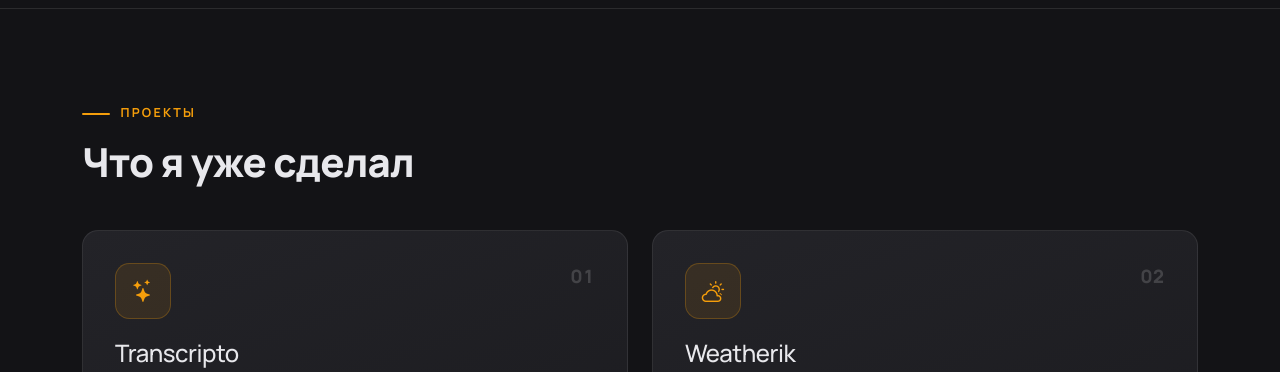
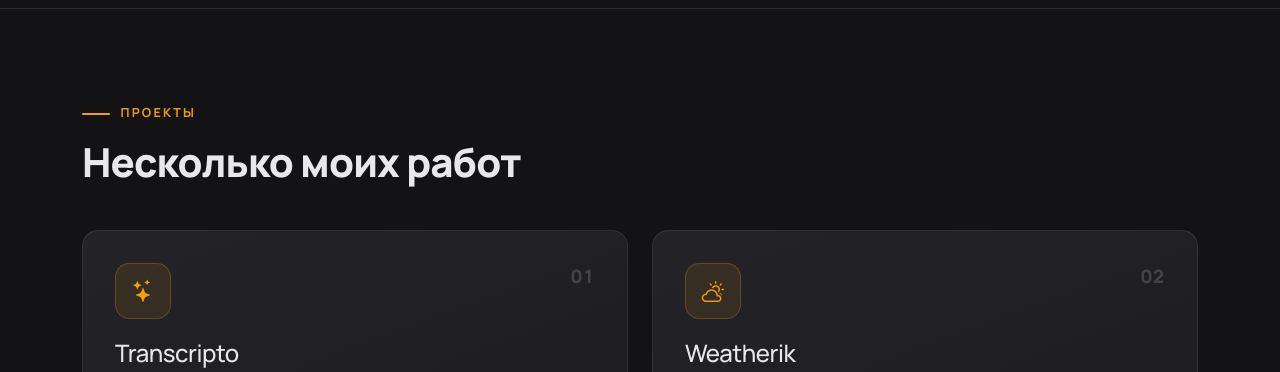
Before and after one commit to ioughy/ioughy.github.io, a plain HTML site: page index.html in a window 1280 px wide. Shown: the part 1800-2172 px from the top of the page. Drawn offline with nearby package versions, Linux system fonts and the light colour scheme.

Commit message:
Update projects heading

```diff
--- a/index.html
+++ b/index.html
@@ -208,7 +208,7 @@
       <div class="container">
         <div class="section-head" data-reveal>
           <p class="eyebrow">Проекты</p>
-          <h2 class="section-title">Что я уже сделал</h2>
+          <h2 class="section-title">Несколько моих работ</h2>
         </div>
 
         <div class="row g-4">
```
